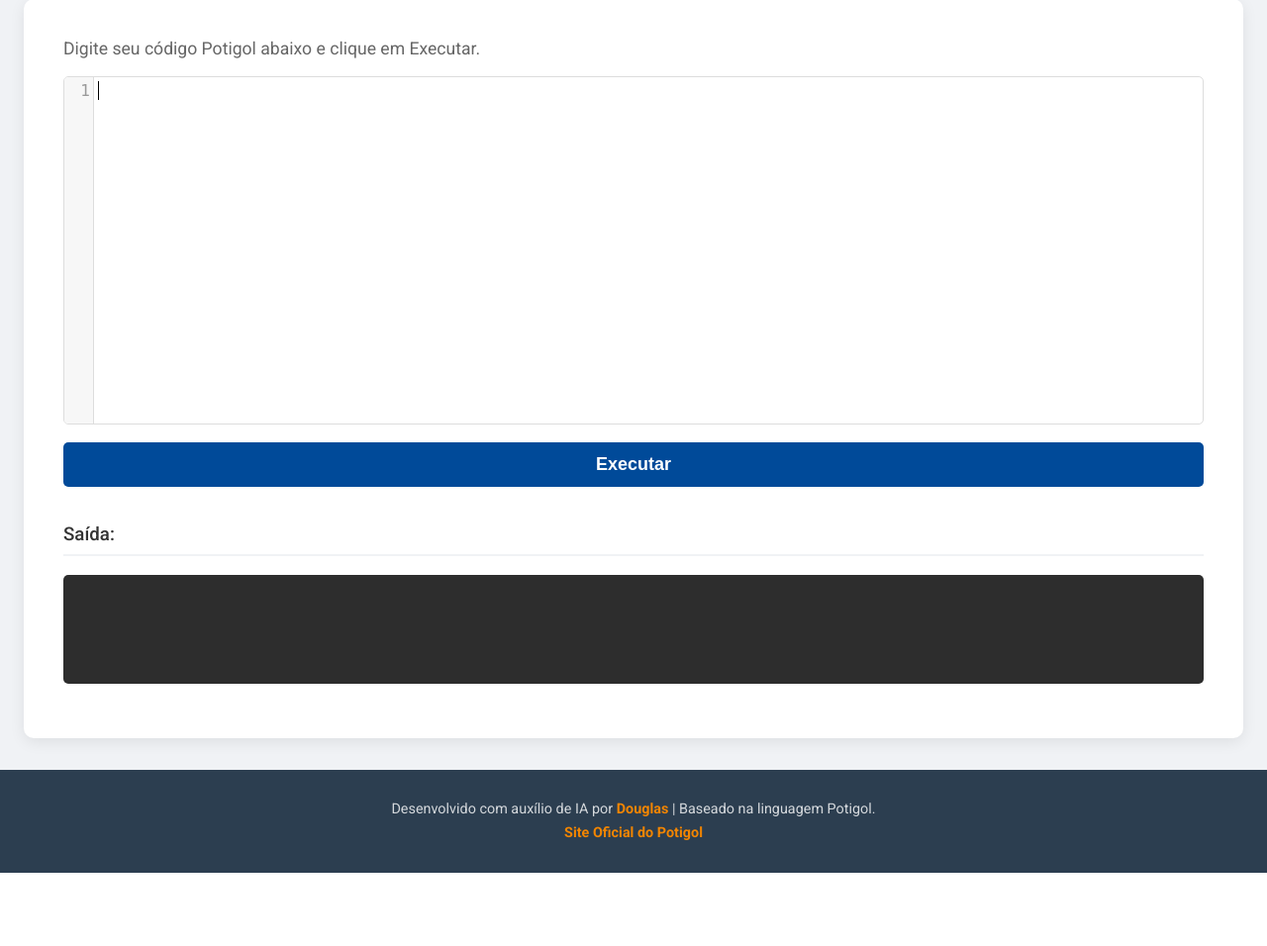
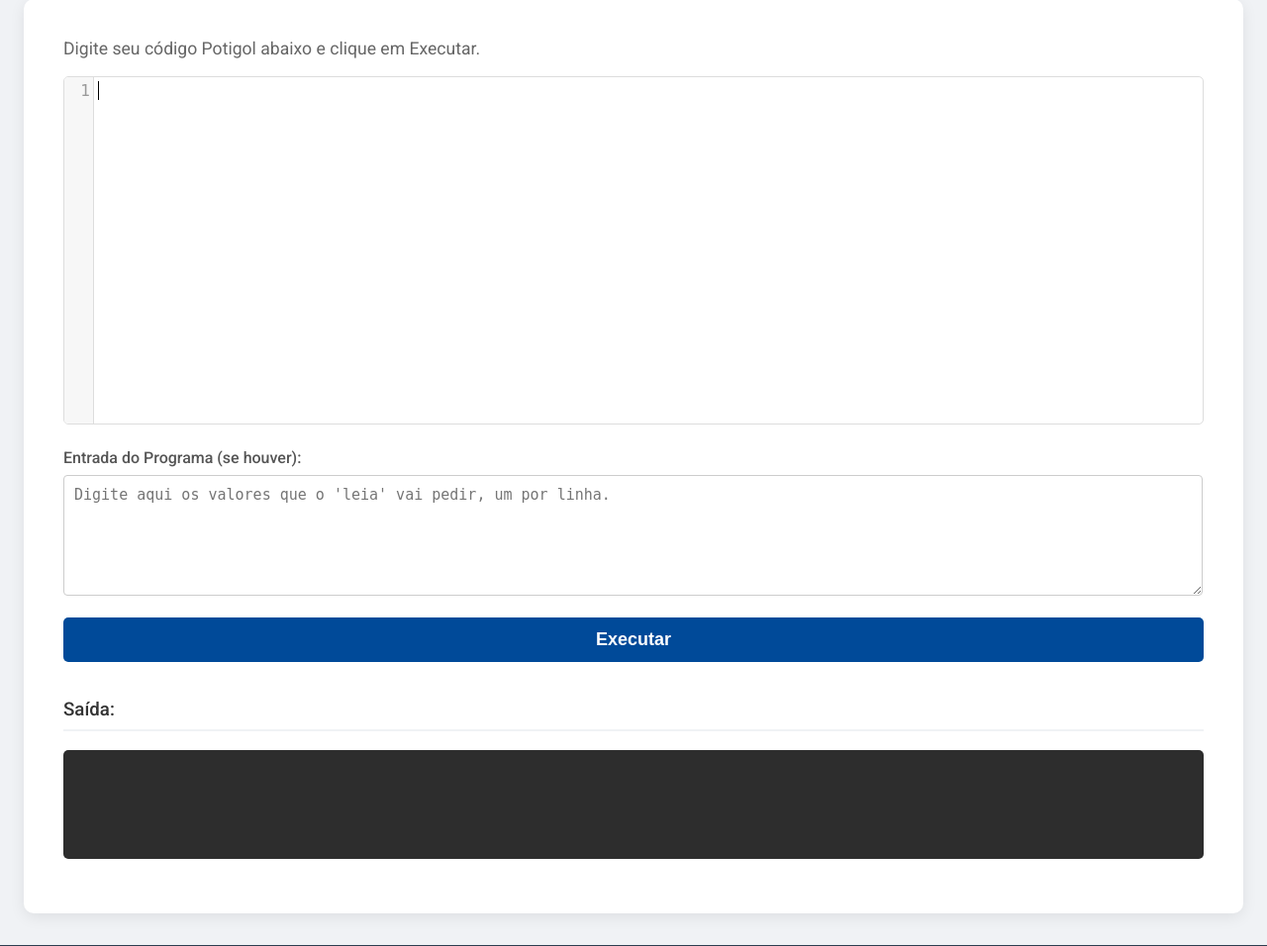
Before and after one commit to doneres/site-ide-potigol, a Flask app: page / in a window 1280 px wide. Shown: the part 110-1066 px from the top of the page at 99% size. Before the commit the page ends 992 px from the top, so only its background shows below. Run offline with Flask 3, Linux system fonts and the light colour scheme.

Commit message:
feat: ajustado interação com usuario

```diff
--- a/app.py
+++ b/app.py
@@ -26,39 +26,37 @@ def materiais():
     return render_template('materiais.html')
 
 # --- Função Central de Execução de Código ---
-def execute_potigol_code(code_string):
+def execute_potigol_code(code_string, user_input_string=""):
     """
-    Recebe uma string de código, salva em um arquivo temporário,
-    executa no Docker e retorna a saída.
+    Recebe código e uma string de entrada, executa no Docker
+    e retorna a saída.
     """
-    # Cria um nome de arquivo temporário e único para evitar conflitos
     temp_filename = f"temp_script_{os.urandom(8).hex()}.poti"
     script_path = os.path.join(os.getcwd(), temp_filename)
 
     try:
-        # Escreve o código do usuário no arquivo temporário
         with open(script_path, 'w', encoding='utf-8') as f:
             f.write(code_string)
 
-        # Comando para rodar o Potigol dentro do container Docker
+        # ATUALIZAÇÃO: Adicionamos a flag '-i' para modo interativo
         command = [
-            "sudo", "docker", "run", "--rm",
+            "sudo", "docker", "run", "-i", "--rm",
             "--network=none",
             "-v", f"{script_path}:/app/script.poti:ro",
             "potigol-runner",
             "script.poti"
         ]
 
-        # Executa o comando com um timeout de 10 segundos
+        # ATUALIZAÇÃO: Passamos a entrada do usuário para o 'input' do processo
         result = subprocess.run(
             command,
+            input=user_input_string, # AQUI ESTÁ A MÁGICA
             capture_output=True,
             text=True,
             timeout=10,
             encoding='utf-8'
         )
 
-        # Combina a saída padrão e a saída de erro para o usuário ver tudo
         return result.stdout + result.stderr
 
     except subprocess.TimeoutExpired:
@@ -67,15 +65,16 @@ def execute_potigol_code(code_string):
         return f"Erro inesperado no servidor: {str(e)}"
 
     finally:
-        # Garante que o arquivo temporário seja sempre removido, mesmo se der erro
         if os.path.exists(script_path):
             os.remove(script_path)
 
 # --- Rotas de Funcionalidade ---
 @app.route('/run', methods=['POST'])
 def run_code():
-    code = request.json.get('code', '')
-    output = execute_potigol_code(code)
+    data = request.json
+    code = data.get('code', '')
+    user_input = data.get('user_input', '') # Pega a entrada do usuário
+    output = execute_potigol_code(code, user_input) # Passa a entrada para a função
     return jsonify({"output": output})
 
 @app.route('/verify', methods=['POST'])
@@ -100,6 +99,3 @@ def verify_answer():
             "correct": False,
             "output": f"❌ Ops, resposta incorreta.\n\nSaída esperada:\n{expected_output}\nSua saída:\n{actual_output}"
         })
-
-# Note que não há mais o bloco "if __name__ == '__main__':"
-# Agora a execução é responsabilidade do Gunicorn e do Systemd.
--- a/static/script.js
+++ b/static/script.js
@@ -11,6 +11,8 @@ document.getElementById('runButton').addEventListener('click', runCode);
 
 async function runCode() {
     const code = editor.getValue();
+    // NOVO: Pega o texto da caixa de entrada
+    const userInput = document.getElementById('programInput').value;
     const outputElement = document.getElementById('output');
 
     outputElement.textContent = 'Executando...';
@@ -22,7 +24,8 @@ async function runCode() {
             headers: {
                 'Content-Type': 'application/json'
             },
-            body: JSON.stringify({ code: code })
+            // NOVO: Envia tanto o código quanto a entrada do usuário
+            body: JSON.stringify({ code: code, user_input: userInput })
         });
 
         if (!response.ok) {
@@ -32,7 +35,6 @@ async function runCode() {
         const result = await response.json();
         outputElement.textContent = result.output;
     } catch (error) {
-        // Pega erros de conexão ou erros de servidor
         outputElement.textContent = 'Erro ao conectar com o servidor: ' + error.message;
         outputElement.style.color = '#ff6b6b';
     }
--- a/static/style.css
+++ b/static/style.css
@@ -471,3 +471,24 @@ pre#output {
     background-color: #6c757d;
     pointer-events: none;
 }
+
+.input-area {
+    margin-top: 1.5em;
+}
+.input-area label {
+    display: block;
+    margin-bottom: 0.5em;
+    font-weight: 500;
+    color: #555;
+}
+#programInput {
+    width: 98%;
+    max-width: 98%;
+    min-width: 98%;
+    height: 100px;
+    font-family: monospace;
+    font-size: 15px;
+    padding: 10px;
+    border: 1px solid #ccc;
+    border-radius: 4px;
+}
--- a/templates/index.html
+++ b/templates/index.html
@@ -5,6 +5,12 @@
 {% block content %}
     <p class="instructions">Digite seu código Potigol abaixo e clique em Executar.</p>
     <textarea id="codeInput" placeholder='escreva "Olá, Mundo!"'></textarea>
+
+    <div class="input-area">
+        <label for="programInput">Entrada do Programa (se houver):</label>
+        <textarea id="programInput" placeholder="Digite aqui os valores que o 'leia' vai pedir, um por linha."></textarea>
+    </div>
+
     <button id="runButton">Executar</button>
     <h3>Saída:</h3>
     <pre id="output"></pre>
```
Also changed, not shown: 2 other files.
